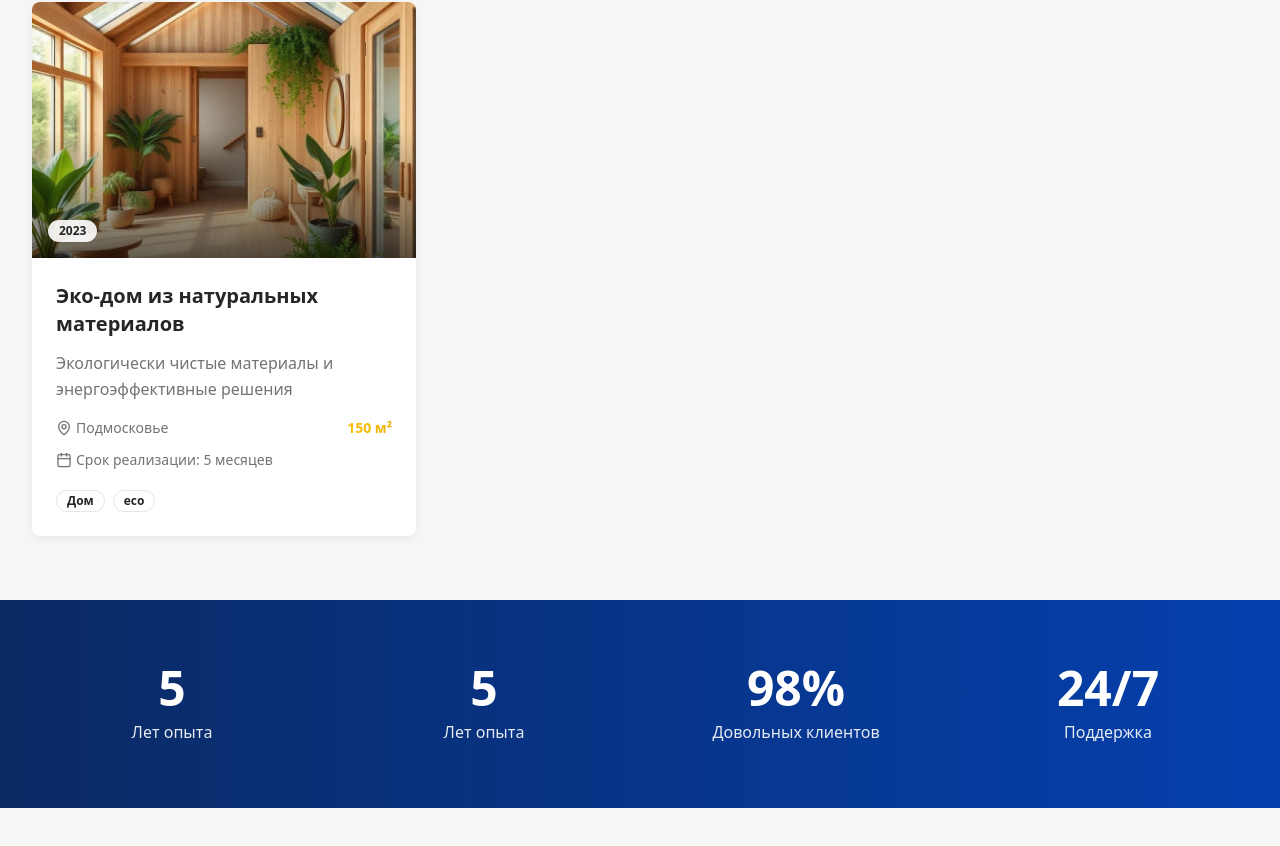
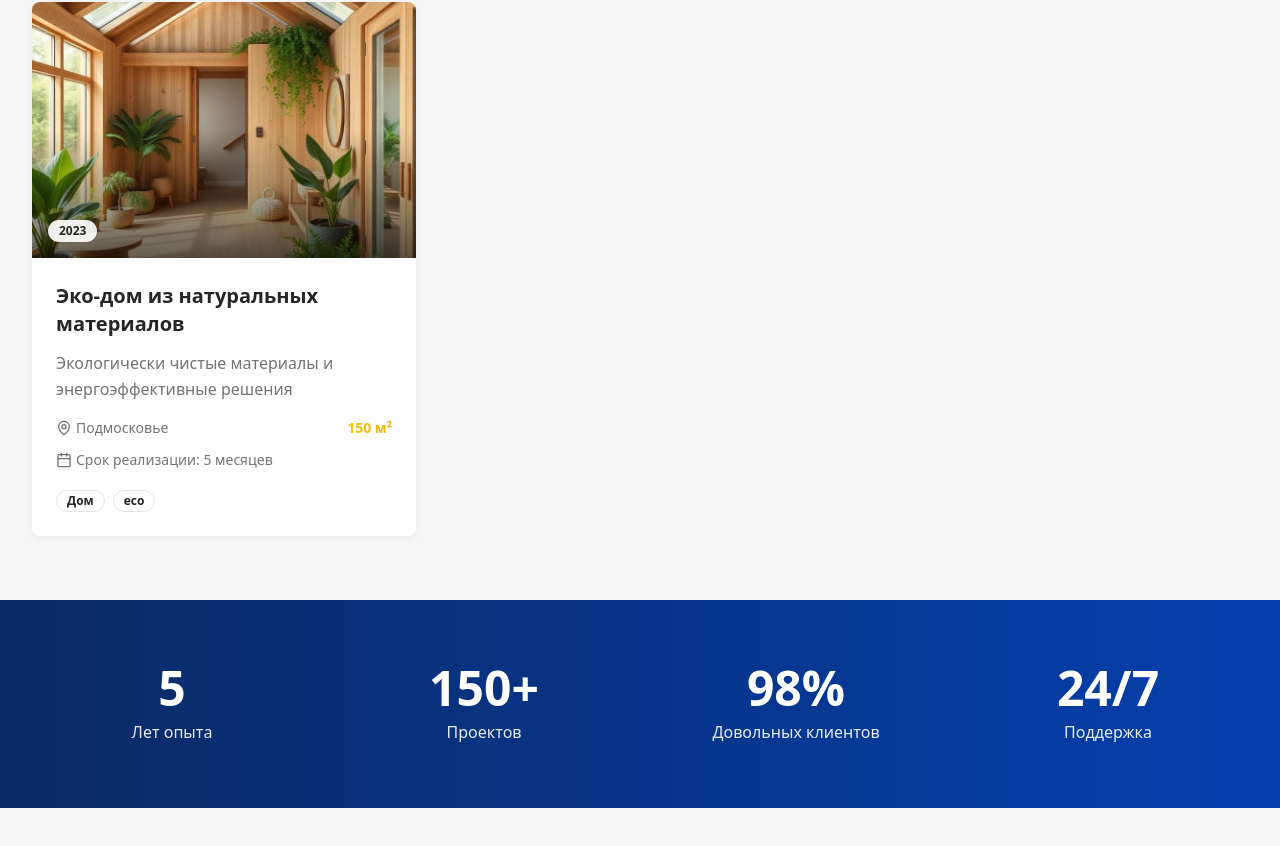
Before and after one commit to Voviks1/lovably-level-visions, a React (Vite) app: page /projects in a window 1280 px wide. Shown: the part 4386-5232 px from the top of the page. Built offline with nearby package versions, Linux system fonts and the light colour scheme; the HTML template or start-up script is replaced by a standard one.

Commit message:
Fix Projects page text

```diff
--- a/src/pages/Projects.tsx
+++ b/src/pages/Projects.tsx
@@ -430,8 +430,8 @@ const Projects = () => {
               <div className="text-white/90">Лет опыта</div>
             </div>
             <div>
-              <div className="text-4xl md:text-5xl font-bold mb-2">5</div>
-              <div className="text-white/90">Лет опыта</div>
+              <div className="text-4xl md:text-5xl font-bold mb-2">150+</div>
+              <div className="text-white/90">Проектов</div>
             </div>
             <div>
               <div className="text-4xl md:text-5xl font-bold mb-2">98%</div>
```
